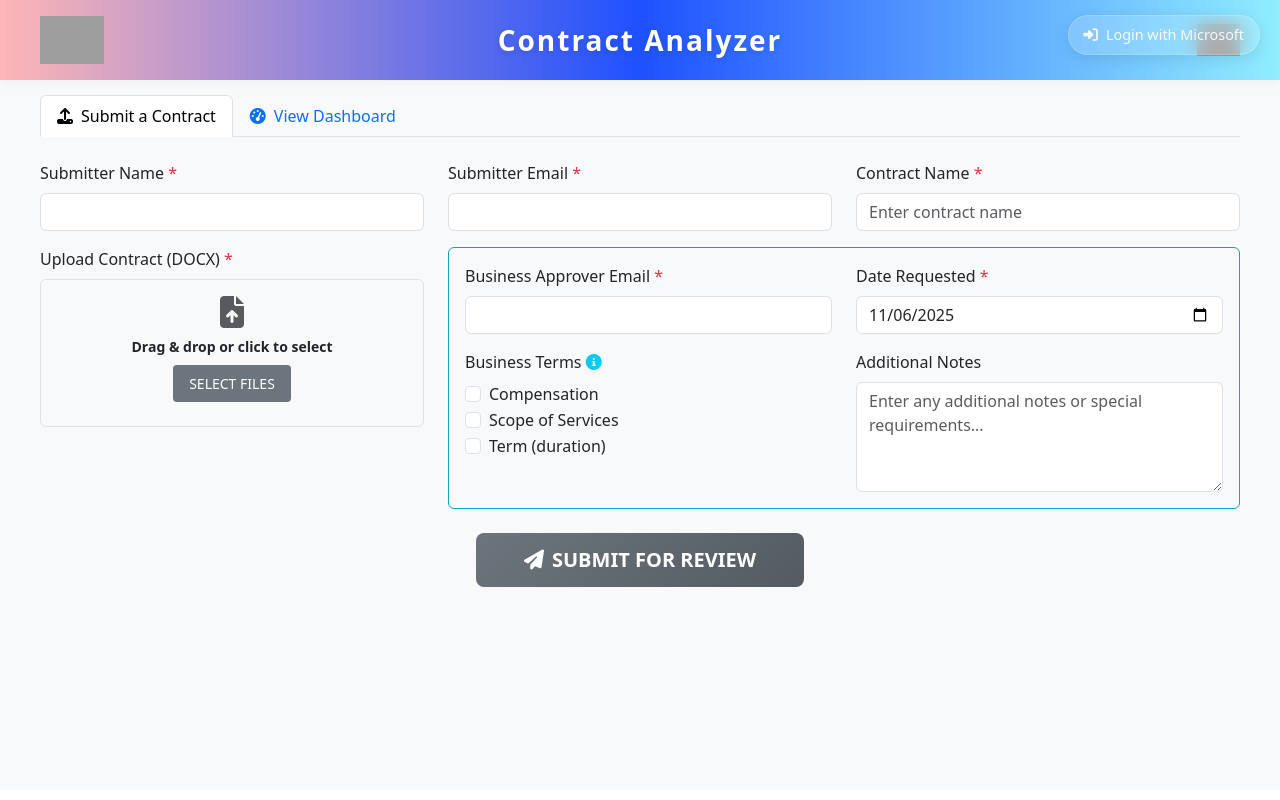
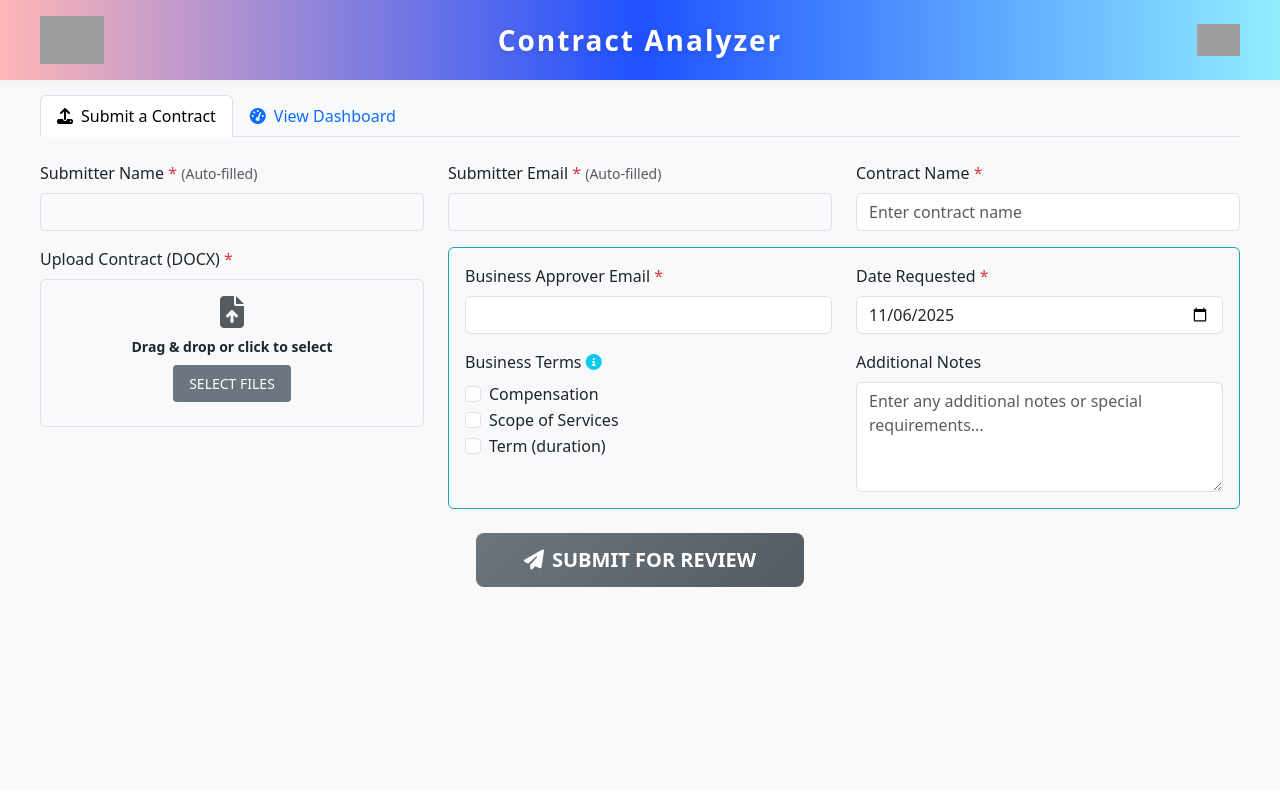
Before and after one commit to PeakMade/Contract-Analyzer, a Flask app: template app/templates/index.html in a window 1280 px wide. Run offline with Flask 3, Linux system fonts and the light colour scheme; the template is opened without the code that fills it, so the values that code supplies are empty; grey boxes are pictures that could not be loaded.

Commit message:
Improve UI/UX with profile repositioning and auto-filled submitter fields
- Moved user profile information outside header into gray box positioned below header
- Added dropdown menu for logout functionality with proper JavaScript handling
- Filtered out unnecessary welcome flash messages for cleaner UX
- Auto-fill submitter name and email fields based on authenticated user session
- Made submitter fields readonly with visual indicators (Auto-filled labels)
- Enhanced user experience with consistent styling and better form usability

```diff
--- a/app/templates/base.html
+++ b/app/templates/base.html
@@ -146,34 +146,79 @@
             }
         }
 
-        /* User info styling */
-        .user-info {
-            position: absolute;
-            top: 15px;
+        /* User info styling - moved outside header */
+        .user-info-container {
+            position: fixed;
+            top: 85px;
             right: 20px;
-            background: rgba(255, 255, 255, 0.15);
-            backdrop-filter: blur(10px);
+            z-index: 1000;
+            background: #6c757d;
+            color: white;
             padding: 8px 15px;
-            border-radius: 25px;
+            border-radius: 8px;
             font-size: 0.9rem;
-            color: white;
-            border: 1px solid rgba(255, 255, 255, 0.2);
-            box-shadow: 0 4px 15px rgba(0,0,0,0.1);
+            box-shadow: 0 2px 8px rgba(0,0,0,0.15);
+            border: 1px solid rgba(255, 255, 255, 0.1);
         }
 
-        .user-info .user-name {
+        .user-info-container .user-name {
             font-weight: 600;
             color: white;
         }
 
-        .user-info a {
-            color: rgba(255, 255, 255, 0.9);
-            text-decoration: none;
-            transition: color 0.3s ease;
+        .user-dropdown {
+            position: relative;
+            display: inline-block;
         }
 
-        .user-info a:hover {
+        .user-dropdown-toggle {
+            background: none;
+            border: none;
             color: white;
+            cursor: pointer;
+            font-size: 0.9rem;
+            padding: 4px 8px;
+            border-radius: 4px;
+            transition: background-color 0.3s ease;
+        }
+
+        .user-dropdown-toggle:hover {
+            background-color: rgba(255, 255, 255, 0.1);
+        }
+
+        .user-dropdown-menu {
+            position: absolute;
+            top: 100%;
+            right: 0;
+            background: white;
+            min-width: 120px;
+            border-radius: 4px;
+            box-shadow: 0 4px 12px rgba(0,0,0,0.15);
+            border: 1px solid #dee2e6;
+            display: none;
+            z-index: 1001;
+        }
+
+        .user-dropdown-menu.show {
+            display: block;
+        }
+
+        .user-dropdown-item {
+            display: block;
+            padding: 8px 12px;
+            color: #333;
+            text-decoration: none;
+            font-size: 0.85rem;
+            transition: background-color 0.3s ease;
+        }
+
+        .user-dropdown-item:hover {
+            background-color: #f8f9fa;
+            color: #333;
+        }
+
+        .user-dropdown-item i {
+            margin-right: 6px;
         }
 
         /* File upload styling */
@@ -240,36 +285,39 @@
                 <img src="{{ url_for('static', filename='images/redpoint_logo.png') }}" alt="Redpoint Logo" style="height: 32px; width: auto;">
             </div>
         </div>
+    </header>
 
-        <!-- User Info (positioned in top right corner of header) -->
+    <!-- User Info Container (positioned below header) -->
     {% if is_authenticated %}
-        <div class="user-info">
+    <div class="user-info-container">
+        <div class="user-dropdown">
+            <button class="user-dropdown-toggle" onclick="toggleUserDropdown()">
                 <i class="fas fa-user me-2"></i>
                 <span class="user-name">{{ user_name or user_email }}</span>
-            <a href="{{ url_for('auth.logout') }}" class="ms-3 text-decoration-none">
+                <i class="fas fa-chevron-down ms-2"></i>
+            </button>
+            <div class="user-dropdown-menu" id="userDropdownMenu">
+                <a href="{{ url_for('auth.logout') }}" class="user-dropdown-item">
                     <i class="fas fa-sign-out-alt"></i> Logout
                 </a>
             </div>
-        {% else %}
-        <div class="user-info">
-            <a href="{{ url_for('auth.login') }}" class="text-decoration-none">
-                <i class="fas fa-sign-in-alt me-2"></i>Login with Microsoft
-            </a>
+        </div>
     </div>
     {% endif %}
-    </header>
 
     <!-- Main Content Area -->
     <main class="main-content">
         <div class="content-wrapper">
-            <!-- Flash Messages -->
+            <!-- Flash Messages (filter out welcome messages) -->
             {% with messages = get_flashed_messages(with_categories=true) %}
                 {% if messages %}
                     {% for category, message in messages %}
+                        {% if not message.startswith('Welcome,') %}
                             <div class="alert alert-{{ 'danger' if category == 'error' else category }} alert-dismissible fade show" role="alert">
                                 {{ message }}
                                 <button type="button" class="btn-close" data-bs-dismiss="alert"></button>
                             </div>
+                        {% endif %}
                     {% endfor %}
                 {% endif %}
             {% endwith %}
@@ -282,6 +330,24 @@
     <!-- Bootstrap JS -->
     <script src="https://cdn.jsdelivr.net/npm/bootstrap@5.3.0/dist/js/bootstrap.bundle.min.js"></script>
 
+    <!-- User Dropdown JavaScript -->
+    <script>
+        function toggleUserDropdown() {
+            const dropdown = document.getElementById('userDropdownMenu');
+            dropdown.classList.toggle('show');
+        }
+
+        // Close dropdown when clicking outside
+        document.addEventListener('click', function(event) {
+            const dropdown = document.getElementById('userDropdownMenu');
+            const toggle = document.querySelector('.user-dropdown-toggle');
+
+            if (dropdown && !dropdown.contains(event.target) && !toggle.contains(event.target)) {
+                dropdown.classList.remove('show');
+            }
+        });
+    </script>
+
     {% block extra_js %}{% endblock %}
 </body>
 </html>
--- a/app/templates/index.html
+++ b/app/templates/index.html
@@ -27,14 +27,14 @@
                         <div class="row mb-3">
                             <!-- Left Column -->
                             <div class="col-md-4">
-                                <label for="submitterName" class="form-label">Submitter Name <span class="text-danger">*</span></label>
-                                <input type="text" class="form-control" id="submitterName" name="submitterName"
-                                       value="{% if current_user %}{{ current_user.displayName }}{% endif %}" required>
+                                <label for="submitterName" class="form-label">Submitter Name <span class="text-danger">*</span> <small class="text-muted">(Auto-filled)</small></label>
+                                <input type="text" class="form-control bg-light" id="submitterName" name="submitterName"
+                                       value="{{ user_name or '' }}" readonly>
                             </div>
                             <div class="col-md-4">
-                                <label for="submitterEmail" class="form-label">Submitter Email <span class="text-danger">*</span></label>
-                                <input type="email" class="form-control" id="submitterEmail" name="submitterEmail"
-                                       value="{% if current_user %}{{ current_user.mail or current_user.userPrincipalName }}{% endif %}" required>
+                                <label for="submitterEmail" class="form-label">Submitter Email <span class="text-danger">*</span> <small class="text-muted">(Auto-filled)</small></label>
+                                <input type="email" class="form-control bg-light" id="submitterEmail" name="submitterEmail"
+                                       value="{{ user_email or '' }}" readonly>
                             </div>
                             <div class="col-md-4">
                                 <label for="contractName" class="form-label">Contract Name <span class="text-danger">*</span></label>
```
Lines whose indentation alone changed are shown as unchanged.
